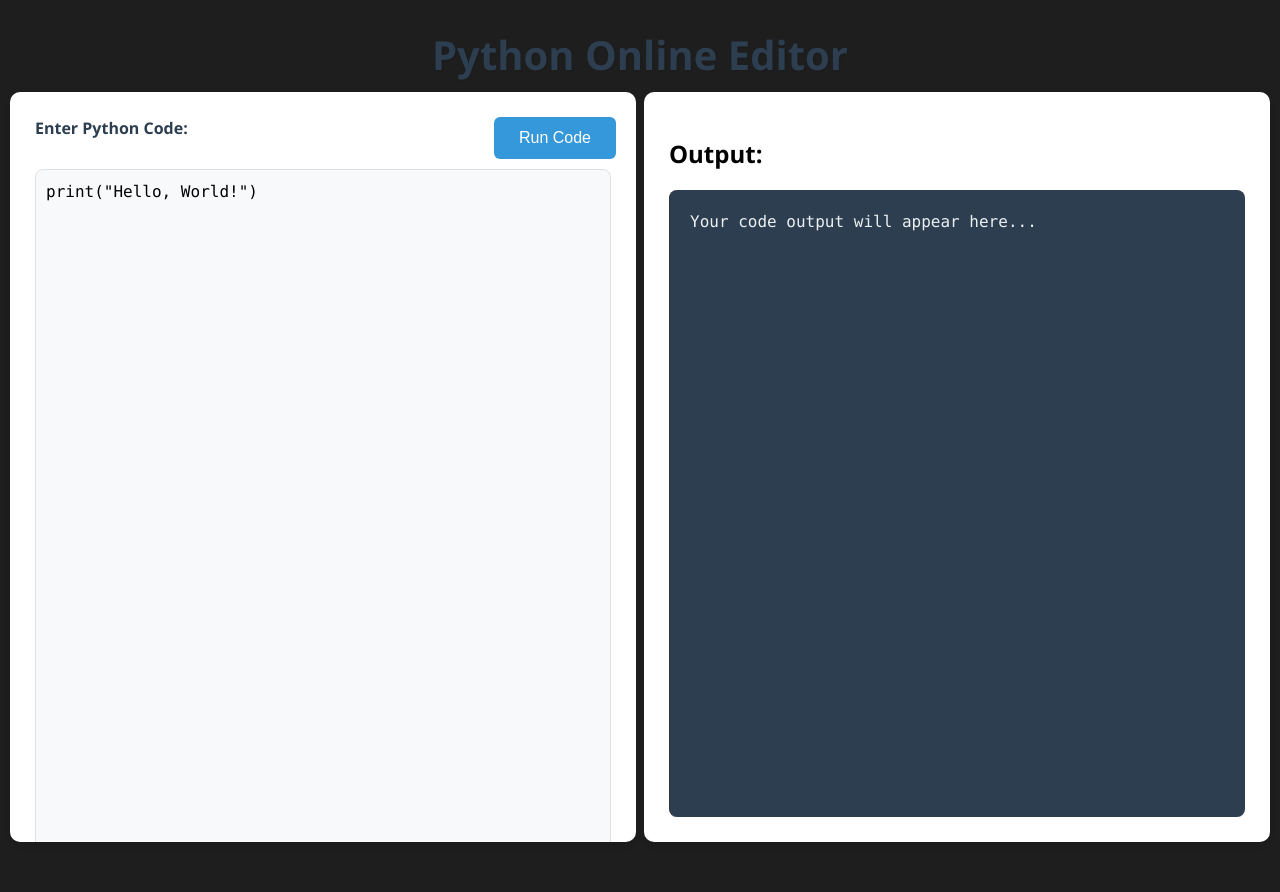
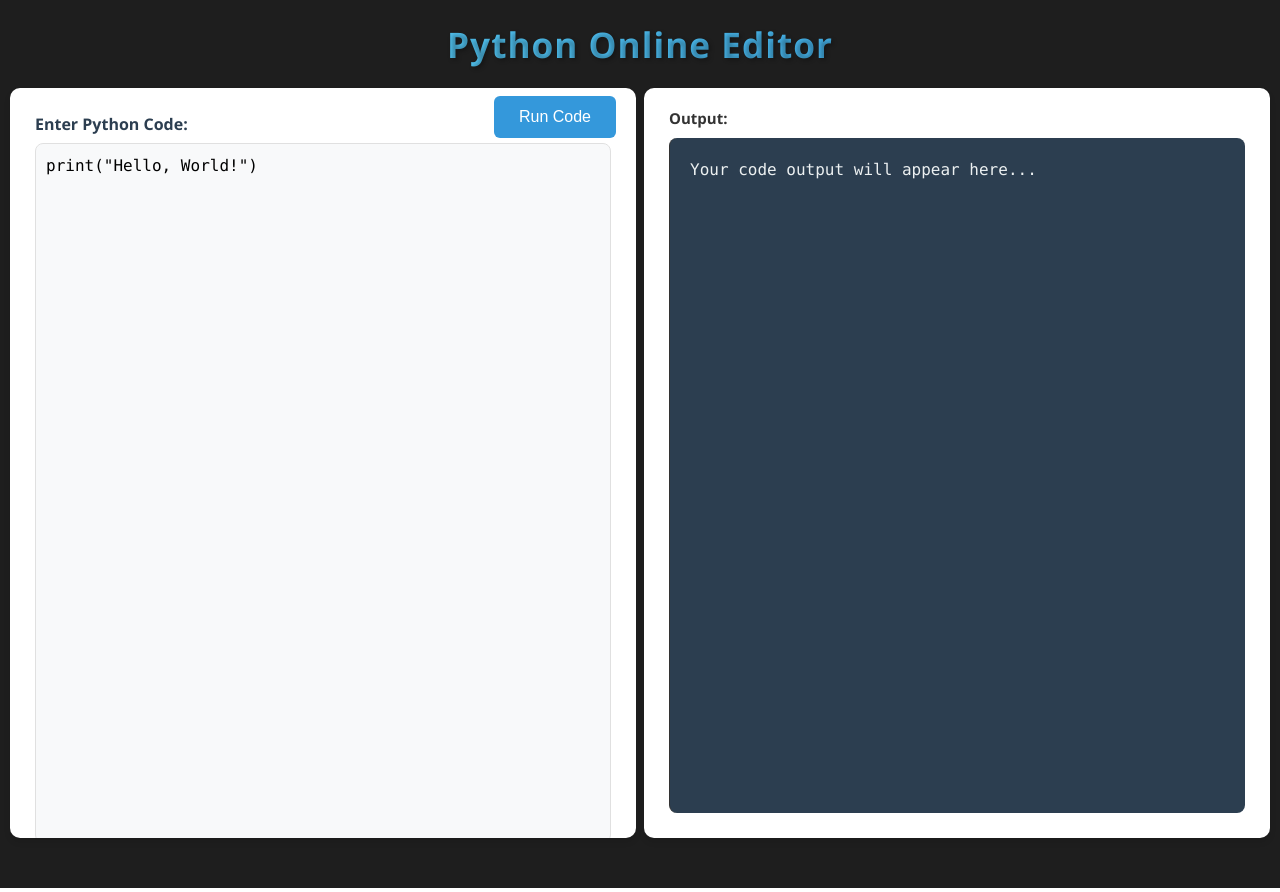
Before and after one commit to Deepak8260/Python-Code-Editor, a Flask app: page / in a window 1280 px wide. Run offline with Flask 3, Linux system fonts and the light colour scheme.

Commit message:
1st version ready for deployment

```diff
--- a/static/style.css
+++ b/static/style.css
@@ -8,10 +8,16 @@ body {
 
 h1 {
     text-align: center;
-    color: #2c3e50;
-    margin-bottom: 10px;  /* Reduced margin */
-    font-size: 2.5em;
-    text-shadow: 1px 1px 2px rgba(0,0,0,0.1);
+    color: #61dafb;  /* Modern blue color similar to React's logo */
+    margin: 10px 0;
+    font-size: 2.2em;
+    text-shadow: 2px 2px 4px rgba(0, 0, 0, 0.3);
+    font-weight: 600;
+    letter-spacing: 1px;
+    background: linear-gradient(45deg, #61dafb, #3498db);
+    -webkit-background-clip: text;
+    -webkit-text-fill-color: transparent;
+    padding: 10px;
 }
 
 body {
@@ -62,7 +68,7 @@ pre {
 
 button {
     position: absolute;
-    top: 10px;
+    top: -7px;
     right: 20px;
     margin: 0;
     z-index: 1;
@@ -103,9 +109,27 @@ textarea:focus {
     box-shadow: 0 0 0 2px rgba(52, 152, 219, 0.2);
 }
 
+.output-header {
+    margin-top: -5px;
+    margin-bottom: 10px;
+}
+
+h2 {
+    font-size: 15px;
+    color: #333;
+    margin: 0;
+    padding: 0;
+}
+
+.input-label {
+    margin-top: -5px;
+    margin-bottom: 5px;
+    font-size: 15px;
+    color: #333;
+}
+
 .input-container {
-    margin: 15px 0;
-    width: 100%;
+    margin: 10px 0;
 }
 
 input {
--- a/templates/index.html
+++ b/templates/index.html
@@ -12,17 +12,21 @@
     <div class="container">
         <div class="editor-section">
             <form method="POST" id="code-form">
-                <label><b>Enter Python Code:</b></label><br>
+                <div class="editor-header">
+                    <label>Enter Python Code:</label>
+                    <button type="submit" class="run-button">Run Code</button>
+                </div>
                 <textarea name="code" placeholder="Write your Python code here...">{{ request.form.get('code', 'print("Hello, World!")') }}</textarea>
-                <button type="submit">Run Code</button>
             </form>
         </div>
 
         <div class="output-section">
-            <h2>Output:</h2>
+            <div class="output-header">
+                <h2>Output:</h2>
+            </div>
             {% if "input(" in request.form.get('code', '') %}
             <div class="input-container">
-                <label><b>Enter Input:</b></label>
+                <label class="input-label">Enter Input:</label>
                 <input type="text" name="user_input" form="code-form" placeholder="Enter input values here..." value="{{ request.form.get('user_input', '') }}">
             </div>
             {% endif %}
--- a/test.py
+++ b/test.py
@@ -1,3 +1,4 @@
+import sys
 import subprocess
 from flask import Flask, render_template, request
 
@@ -12,11 +13,11 @@ def index():
         user_input = request.form.get("user_input", "")  # Get user input from form
 
         try:
-            # Run the code using subprocess.Popen to support input
+            # Use sys.executable to get the current Python interpreter path
             process = subprocess.Popen(
-                [r"C:\Python313\python.exe", "-c", code],  # Change to your Python path
+                [sys.executable, "-c", code],
                 text=True,
-                stdin=subprocess.PIPE,  # Enable input
+                stdin=subprocess.PIPE,
                 stdout=subprocess.PIPE,
                 stderr=subprocess.PIPE
             )
```
